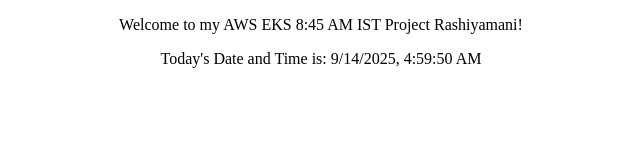
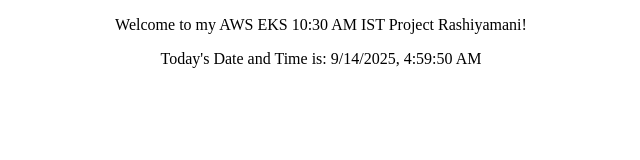
Before and after one commit to rashiyamani-collab/aws-eks-testing, a plain HTML site: page index.html in a window 1280 px wide. Shown: the full height of the page, 319-959 px from the left. Drawn offline with Linux system fonts and the light colour scheme.

Commit message:
Update index.html

```diff
--- a/index.html
+++ b/index.html
@@ -5,7 +5,7 @@
      <title>Docker Project</title>
     </head>
     <body>
-     <p>Welcome to my AWS EKS 8:45 AM IST Project Rashiyamani!<p>
+     <p>Welcome to my AWS EKS 10:30 AM IST Project Rashiyamani!<p>
         <p>Today's Date and Time is: <span id='date-time'></span><p>
         <script>
              var dateAndTime = new Date();
```
